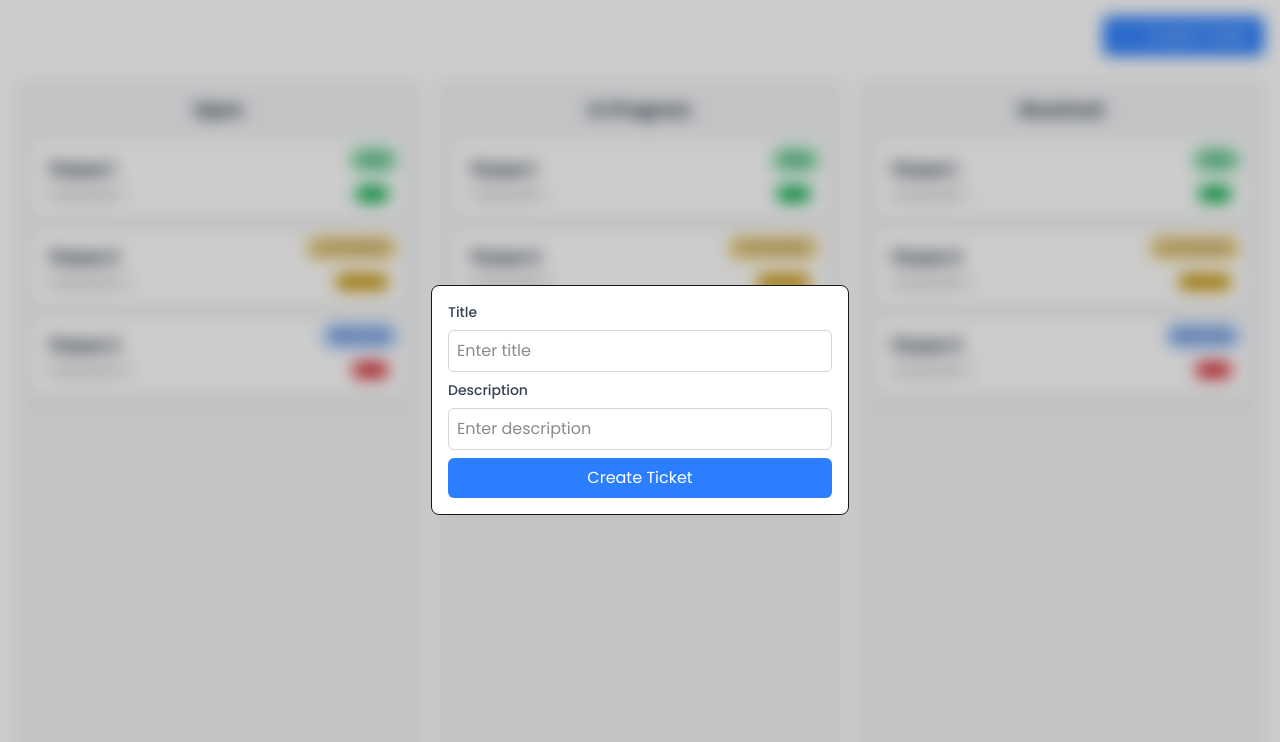
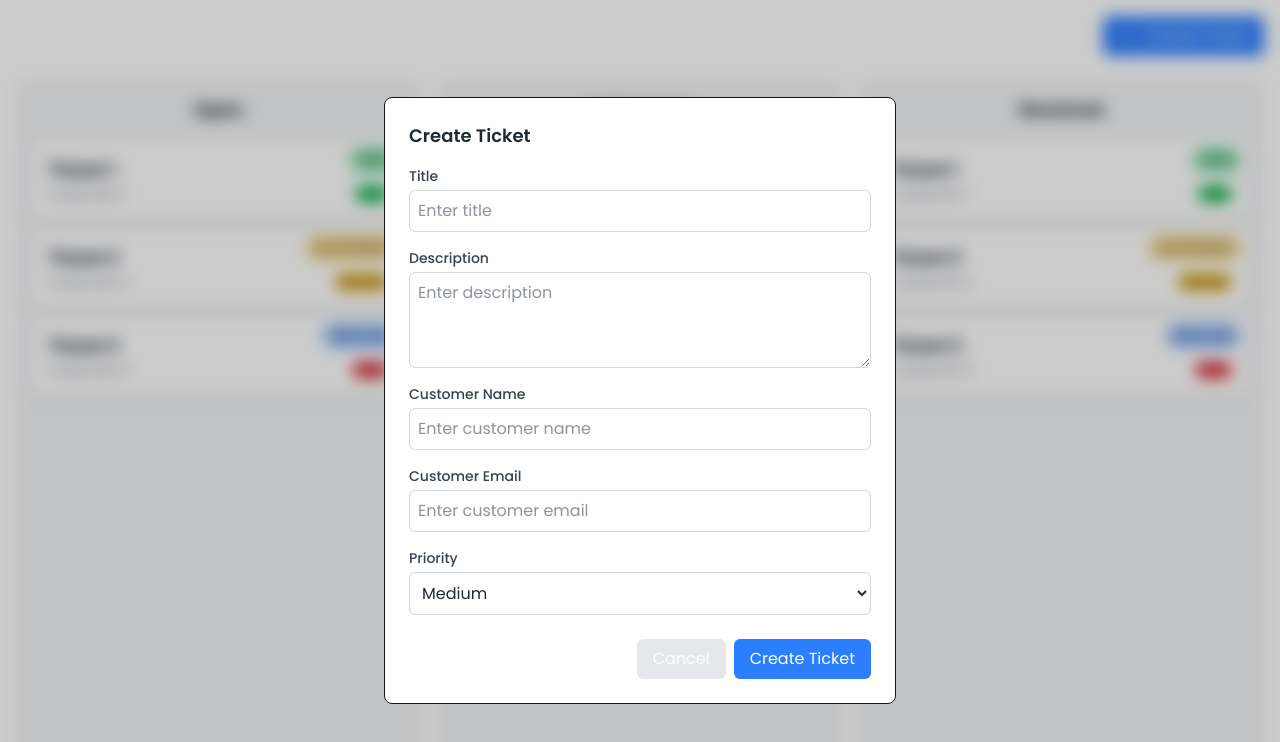
Before and after one commit to me-saeed/Client_LLM_Agent_Demo, a Next.js app in the folder frontend/: page /tickets in a window 1280 px wide. Both pictures are taken after a click on the button "Create Ticket". Shown: the top 742 px of the page. Built offline with nearby package versions, Linux system fonts and the light colour scheme.

Commit message:
add: hook form validation for react

```diff
--- a/frontend/package.json
+++ b/frontend/package.json
@@ -10,11 +10,14 @@
   },
   "dependencies": {
     "@headlessui/react": "^2.2.10",
+    "@hookform/resolvers": "^5.4.0",
     "clsx": "^2.1.1",
     "lucide-react": "^1.23.0",
     "next": "16.2.10",
     "react": "19.2.4",
-    "react-dom": "19.2.4"
+    "react-dom": "19.2.4",
+    "react-hook-form": "^7.80.0",
+    "yup": "^1.7.1"
   },
   "devDependencies": {
     "@tailwindcss/postcss": "^4",
--- a/frontend/src/component/_basic/input/index.tsx
+++ b/frontend/src/component/_basic/input/index.tsx
@@ -4,27 +4,56 @@ import clsx from 'clsx'
 type TextInputProps = {
   label?: string
   name: string
-  type?: React.HTMLInputTypeAttribute
+  type?: React.HTMLInputTypeAttribute | 'textarea'
   placeholder?: string
-  value?: string
-  onChange?: (e: React.ChangeEvent<HTMLInputElement>) => void
+  error?: string
   className?: string
-}
+} & (
+    | React.InputHTMLAttributes<HTMLInputElement>
+    | React.TextareaHTMLAttributes<HTMLTextAreaElement>
+  )
 
-const TextInput: React.FC<TextInputProps> = ({ label, name, type = "text", placeholder, value, onChange, className = "" }) => {
+const TextInput = React.forwardRef<HTMLInputElement | HTMLTextAreaElement, TextInputProps>(
+  ({ label, name, type = 'text', placeholder, error, className = '', ...rest }, ref) => {
+    const fieldClassName = clsx(
+      'w-full p-2 rounded-md border focus:outline-none focus:ring-2 focus:ring-blue-500 text-gray-800',
+      error ? 'border-red-500' : 'border-gray-300',
+      className
+    )
+
     return (
-    <div className="flex flex-col gap-2">
-      {!!label && <label htmlFor={`input-${name}`} className='text-sm font-medium text-gray-700'>{label}</label>}
+      <div className="flex flex-col gap-1">
+        {!!label && (
+          <label htmlFor={`input-${name}`} className="text-sm font-medium text-gray-700">
+            {label}
+          </label>
+        )}
+        {type === 'textarea' ? (
+          <textarea
+            id={`input-${name}`}
+            name={name}
+            placeholder={placeholder}
+            ref={ref as React.Ref<HTMLTextAreaElement>}
+            className={clsx(fieldClassName, 'min-h-24 resize-y')}
+            {...(rest as React.TextareaHTMLAttributes<HTMLTextAreaElement>)}
+          />
+        ) : (
           <input
             id={`input-${name}`}
             type={type}
+            name={name}
             placeholder={placeholder}
-        value={value}
-        onChange={onChange}
-        className={clsx("w-full p-2 rounded-md border border-gray-300 focus:outline-none focus:ring-2 focus:ring-blue-500", className)}
+            ref={ref as React.Ref<HTMLInputElement>}
+            className={fieldClassName}
+            {...(rest as React.InputHTMLAttributes<HTMLInputElement>)}
           />
+        )}
+        {!!error && <p className="text-sm text-red-500">{error}</p>}
       </div>
     )
   }
+)
+
+TextInput.displayName = 'TextInput'
 
 export default TextInput
--- /dev/null
+++ b/frontend/src/component/_basic/select/index.tsx
@@ -0,0 +1,51 @@
+import React from 'react'
+import clsx from 'clsx'
+
+type SelectOption = {
+  label: string
+  value: string
+}
+
+type SelectProps = {
+  label?: string
+  name: string
+  options: SelectOption[]
+  error?: string
+  className?: string
+} & React.SelectHTMLAttributes<HTMLSelectElement>
+
+const Select = React.forwardRef<HTMLSelectElement, SelectProps>(
+  ({ label, name, options, error, className = '', ...rest }, ref) => {
+    return (
+      <div className="flex flex-col gap-1">
+        {!!label && (
+          <label htmlFor={`select-${name}`} className="text-sm font-medium text-gray-700">
+            {label}
+          </label>
+        )}
+        <select
+          id={`select-${name}`}
+          name={name}
+          ref={ref}
+          className={clsx(
+            'w-full p-2 rounded-md border focus:outline-none focus:ring-2 focus:ring-blue-500 bg-white text-gray-800',
+            error ? 'border-red-500' : 'border-gray-300',
+            className
+          )}
+          {...rest}
+        >
+          {options.map((option) => (
+            <option key={option.value} value={option.value}>
+              {option.label}
+            </option>
+          ))}
+        </select>
+        {!!error && <p className="text-sm text-red-500">{error}</p>}
+      </div>
+    )
+  }
+)
+
+Select.displayName = 'Select'
+
+export default Select
--- a/frontend/src/component/_pages/tickets/_modules/ticketBoardHeader/createTicketForm/index.tsx
+++ b/frontend/src/component/_pages/tickets/_modules/ticketBoardHeader/createTicketForm/index.tsx
@@ -1,31 +1,101 @@
+'use client'
+
 import React from 'react'
-import { Dialog, DialogPanel } from '@headlessui/react'
+import { Dialog, DialogPanel, DialogTitle } from '@headlessui/react'
+import { useForm } from 'react-hook-form'
+import { yupResolver } from '@hookform/resolvers/yup'
 import TextInput from '@/src/component/_basic/input'
+import Select from '@/src/component/_basic/select'
 import Button from '@/src/component/_basic/button'
+import { createTicketSchema, type CreateTicketFormValues } from './schema'
 
 type CreateTicketFormProps = {
   isOpen: boolean
   setIsOpen: (isOpen: boolean) => void
 }
 
+const priorityOptions = [
+  { label: 'Low', value: 'LOW' },
+  { label: 'Medium', value: 'MEDIUM' },
+  { label: 'High', value: 'HIGH' },
+]
+
 const CreateTicketForm: React.FC<CreateTicketFormProps> = ({ isOpen, setIsOpen }) => {
+  const {
+    register,
+    handleSubmit,
+    reset,
+    formState: { errors, isSubmitting },
+  } = useForm<CreateTicketFormValues>({
+    resolver: yupResolver(createTicketSchema),
+    defaultValues: {
+      title: '',
+      description: '',
+      customerName: '',
+      customerEmail: '',
+      priority: 'MEDIUM',
+    },
+  })
+
+  const onClose = () => {
+    reset()
+    setIsOpen(false)
+  }
+
+  const onSubmit = (data: CreateTicketFormValues) => {
+    // TODO: submit to API
+    console.log('Create ticket:', data)
+    onClose()
+  }
+
   return (
-    <Dialog open={isOpen} onClose={() => setIsOpen(false)} className="relative z-50">
+    <Dialog open={isOpen} onClose={onClose} className="relative z-50">
       <div className="fixed inset-0 flex w-screen items-center justify-center p-4 bg-black/20 backdrop-blur-sm">
-        <DialogPanel className="max-w-lg space-y-4 border bg-white p-4 rounded-lg">
-          <form className="flex flex-col gap-2 min-w-sm">
+        <DialogPanel className="max-w-lg w-full space-y-4 border bg-white p-6 rounded-lg">
+          <DialogTitle className="text-lg font-semibold text-gray-800">
+            Create Ticket
+          </DialogTitle>
+          <form onSubmit={handleSubmit(onSubmit)} className="flex flex-col gap-4">
             <TextInput
-              name="title"
               label="Title"
               placeholder="Enter title"
+              error={errors.title?.message}
+              {...register('title')}
             />
             <TextInput
               label="Description"
-              name="description"
               placeholder="Enter description"
               type="textarea"
+              error={errors.description?.message}
+              {...register('description')}
             />
-            <Button type="submit">Create Ticket</Button>
+            <TextInput
+              label="Customer Name"
+              placeholder="Enter customer name"
+              error={errors.customerName?.message}
+              {...register('customerName')}
+            />
+            <TextInput
+              label="Customer Email"
+              placeholder="Enter customer email"
+              type="email"
+              error={errors.customerEmail?.message}
+              {...register('customerEmail')}
+            />
+            <Select
+              label="Priority"
+              options={priorityOptions}
+              error={errors.priority?.message}
+              {...register('priority')}
+            />
+            <div className="flex justify-end gap-2 pt-2">
+              <Button type="button" onClick={onClose} className="bg-gray-200 text-gray-800">
+                Cancel
+              </Button>
+              <Button type="submit" disabled={isSubmitting}>
+                Create Ticket
+              </Button>
+            </div>
           </form>
         </DialogPanel>
       </div>
--- /dev/null
+++ b/frontend/src/component/_pages/tickets/_modules/ticketBoardHeader/createTicketForm/schema.ts
@@ -0,0 +1,23 @@
+import * as yup from 'yup'
+
+export const createTicketSchema = yup.object({
+  title: yup
+    .string()
+    .required('Title is required')
+    .min(3, 'Title must be at least 3 characters'),
+  description: yup
+    .string()
+    .required('Description is required')
+    .min(10, 'Description must be at least 10 characters'),
+  customerName: yup.string().required('Customer name is required'),
+  customerEmail: yup
+    .string()
+    .required('Email is required')
+    .email('Enter a valid email address'),
+  priority: yup
+    .string()
+    .oneOf(['LOW', 'MEDIUM', 'HIGH'], 'Select a valid priority')
+    .required('Priority is required'),
+})
+
+export type CreateTicketFormValues = yup.InferType<typeof createTicketSchema>
```
Also changed, not shown: 1 other file (tests, documents, lock files or other folders). Lines whose indentation alone changed are shown as unchanged.
